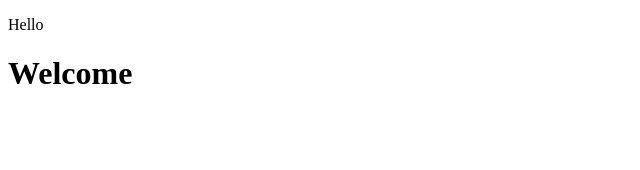
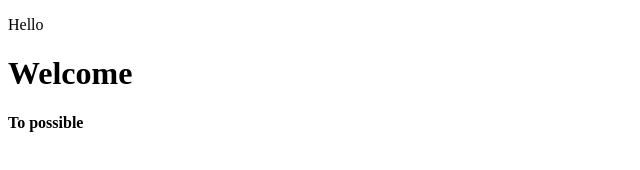
Before and after one commit to M4HESH4/VScodeGit, a plain HTML site: page index.html in a window 1280 px wide. Shown: the full height of the page, 0-640 px from the left. Drawn offline with Linux system fonts and the light colour scheme.

Commit message:
Third commit

```diff
--- a/index.html
+++ b/index.html
@@ -8,5 +8,6 @@
 <body>
     <p>Hello</p>
     <h1>Welcome</h1>
+    <h4>To possible</h4>
 </body>
 </html>
```
